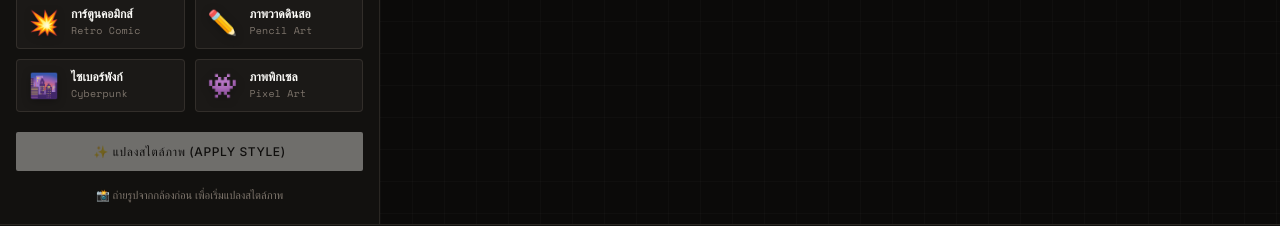
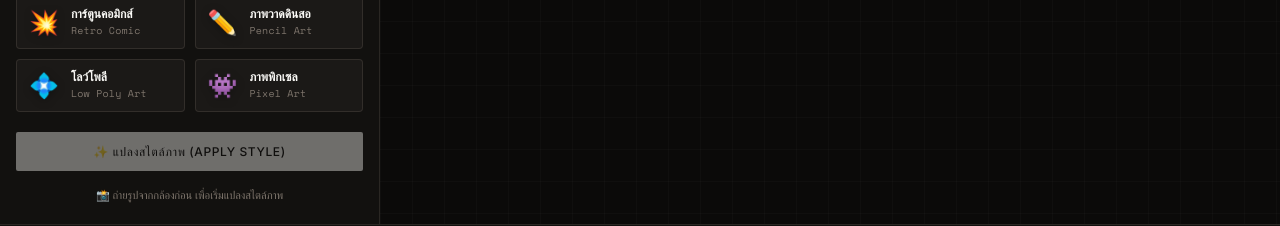
Before and after one commit to MasterNay/Imagic_Snap, a Next.js app in the folder ai-art-studio/ai-art-studio/frontend/: page / in a window 1280 px wide. Shown: the part 629-855 px from the top of the page. Built offline with nearby package versions, Linux system fonts and the light colour scheme; no server answers.

Commit message:
Update Anime art promt

```diff
--- a/ai-art-studio/ai-art-studio/frontend/src/components/ControlPanel.tsx
+++ b/ai-art-studio/ai-art-studio/frontend/src/components/ControlPanel.tsx
@@ -26,7 +26,7 @@ const STYLE_PRESETS: StylePreset[] = [
     name: 'Anime Art',
     nameTh: 'ลายเส้นอนิเมะ',
     emoji: '🌸',
-    prompt: 'Transform the person in the input image into a beautiful anime art style illustration, Studio Ghibli style, clean line art, vibrant colors, detailed scenery in the background, preserving their pose and facial structure.',
+    prompt: 'Anime style, highly detailed.',
   },
   {
     id: 'watercolor',
@@ -50,11 +50,11 @@ const STYLE_PRESETS: StylePreset[] = [
     prompt: 'Convert to pencil sketch with natural graphite lines, cross-hatching, and visible paper texture. Preserve the person’s pose and facial structure, with detailed shading and a monochrome look.',
   },
   {
-    id: 'cyberpunk_subtle',
-    name: 'Cyberpunk',
-    nameTh: 'ไซเบอร์พังก์',
-    emoji: '🌆',
-    prompt: 'A cyberpunk theme rendering of the person in the input image. Keep their pose and facial structure, but render them with glowing neon light reflections, futuristic clothing, and a dark wet street background with neon signs.',
+    id: 'lowpoly',
+    name: 'Low Poly Art',
+    nameTh: 'โลว์โพลี',
+    emoji: '💠',
+    prompt: 'Low poly art style portrait, geometric, sharp edges, pastel colors, simple background.',
   },
   {
     id: 'pixel',
```
